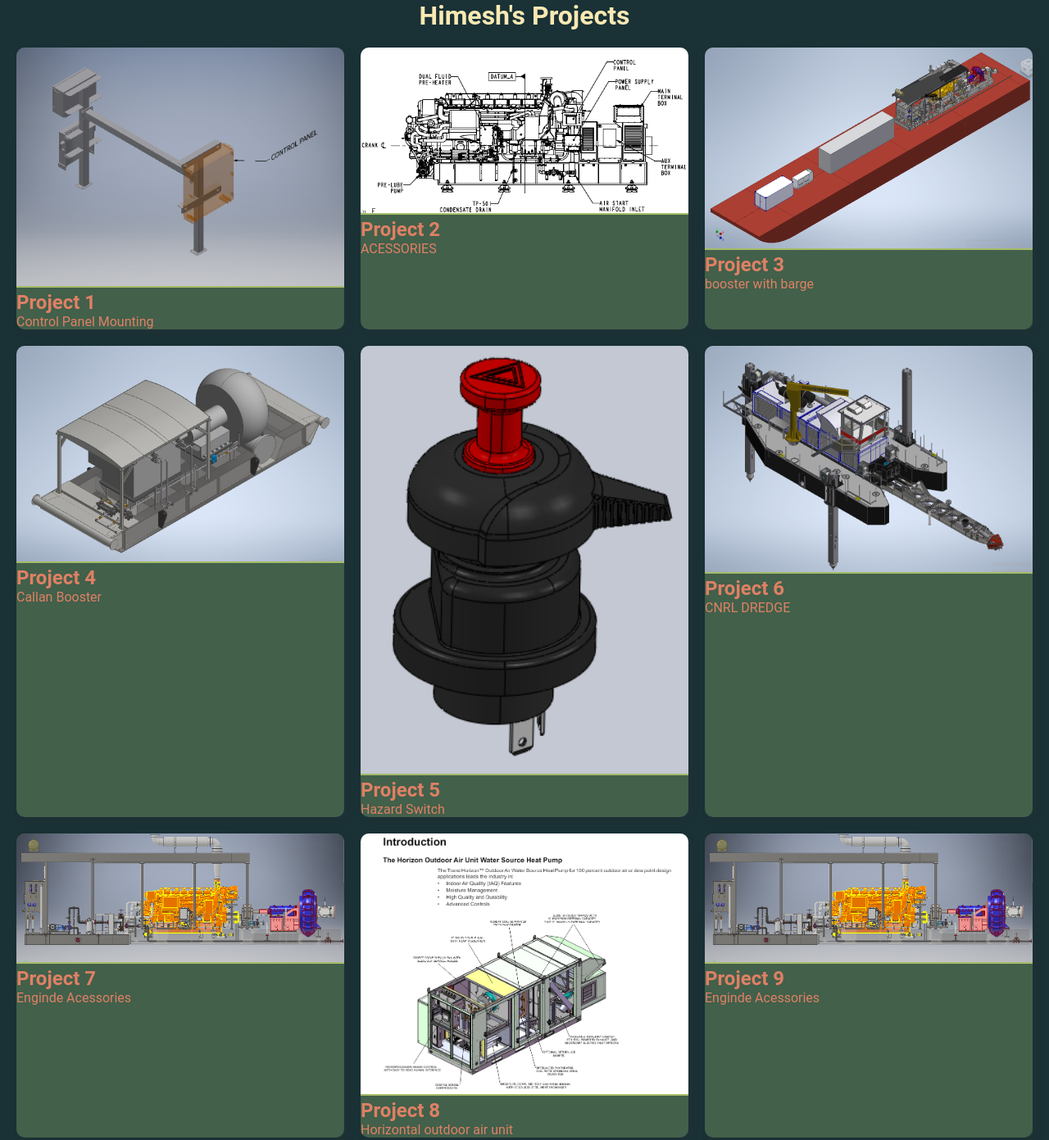
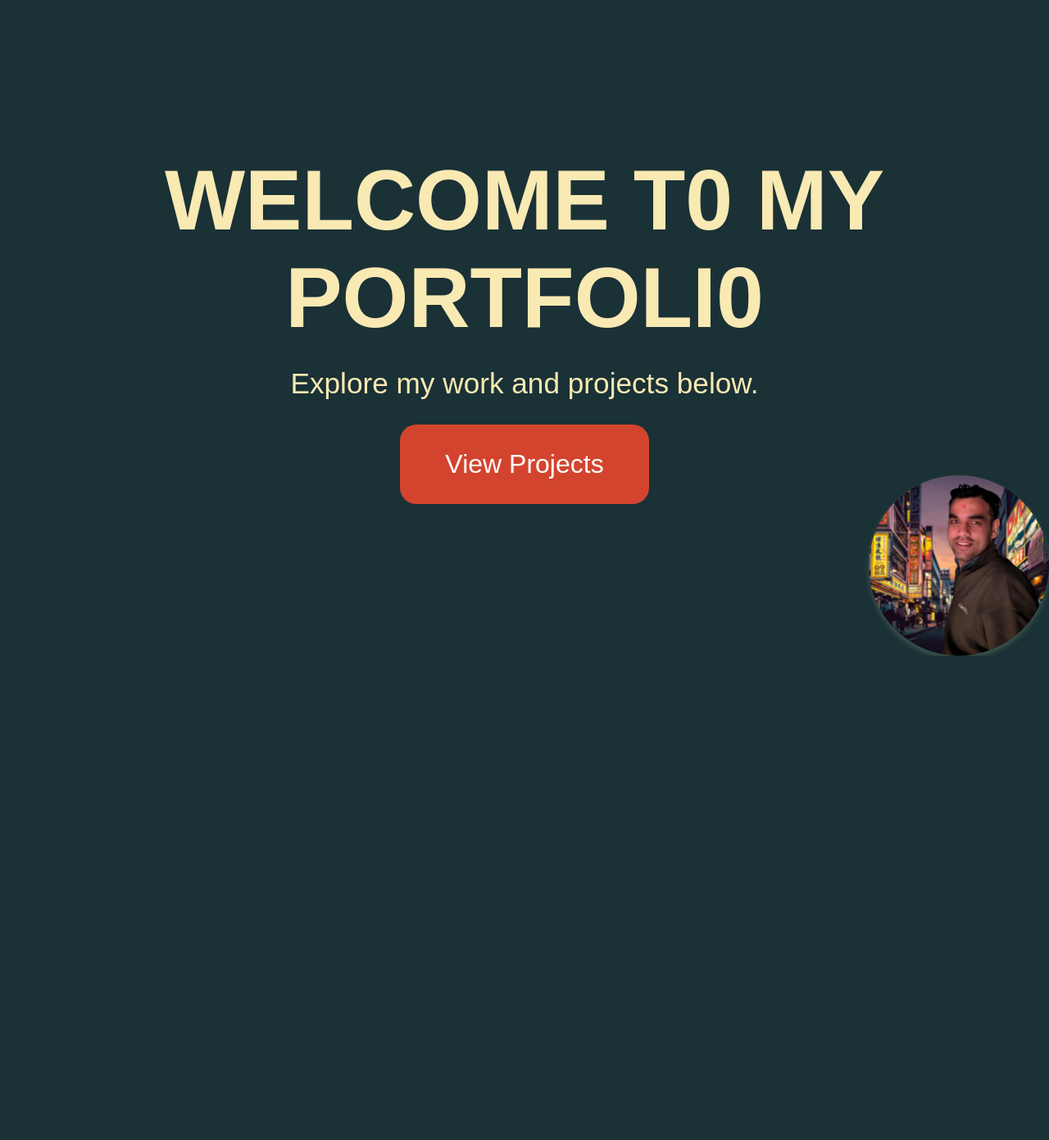
Before and after one commit to devp09/Himesh-Patel-Protfolio, a plain HTML site: page index.html in a window 1280 px wide. Shown: the top 1391 px of the page at 82% size. After the commit the page ends 800 px from the top, so only its background shows below. Drawn offline with Linux system fonts and the light colour scheme.

Commit message:
Update index.html

```diff
--- a/index.html
+++ b/index.html
@@ -3,91 +3,17 @@
 <head>
     <meta charset="UTF-8">
     <meta name="viewport" content="width=device-width, initial-scale=1.0">
-    <title>Projects</title>
-    <link rel="stylesheet" href="projects.css">
+    <title>Himesh Patel Portfolio</title>
+    <link rel="stylesheet" href="style.css">
 </head>
 <body>
-    <h1 class="HP">Himesh's Projects</h1>
-    <div class="project-grid">
-        <div class="project-card">
-          <a href="projects.html">
-            <img src="CONTROL PANEL MOUNTING.PNG" alt="Control Panel Mounting">
-            <h2>Project 1</h2>
-            <p>Control Panel Mounting</p>
-          </a>
+    <div class="landing-page">
+        <div class="content">
+            <h1>WELCOME T0 MY PORTFOLI0</h1>
+            <p>Explore my work and projects below.</p>
+            <a href="projects.html" class="btn" target="_blank">View Projects</a>
         </div>
-
-        <div class="project-card">
-          <a href="projects.html">
-            <img src="ACESSORIES.PNG" alt="ACESSORIES">
-            <h2>Project 2</h2>
-            <p>ACESSORIES</p>
-          </a>
-        </div>
-
-        <div class="project-card">
-          <a href="projects.html">
-            <img src="booster with barge.PNG" alt="booster with barge">
-            <h2>Project 3</h2>
-            <p>booster with barge</p>
-          </a>
-        </div>
-
-        <div class="project-card">
-          <a href="projects.html">
-            <img src="Callan Booster.PNG" alt="Callan Booster">
-            <h2>Project 4</h2>
-            <p>Callan Booster</p>
-          </a>
-        </div>
-
-        <div class="project-card">
-          <a href="projects.html">
-            <img src="Hazard Switch.png" alt="Hazard Switch">
-            <h2>Project 5</h2>
-            <p>Hazard Switch</p>
-          </a>
-        </div>
-
-        <div class="project-card">
-          <a href="projects.html">
-            <img src="CNRL DREDGE.PNG" alt="CNRL DREDGE">
-            <h2>Project 6</h2>
-            <p>CNRL DREDGE</p>
-          </a>
-        </div>
-
-        <div class="project-card">
-          <a href="projects.html">
-            <img src="ENGINDE ACESSORIES.PNG" alt="Enginde Acessories">
-            <h2>Project 7</h2>
-            <p>Enginde Acessories</p>
-          </a>
-        </div>
-
-        <div class="project-card">
-          <a href="projects.html">
-            <img src="horizontal outdoor air unit.png" alt="horizontal outdoor air unit">
-            <h2>Project 8</h2>
-            <p>Horizontal outdoor air unit</p>
-          </a>
-        </div>
-
-        <div class="project-card">
-          <a href="projects.html">
-            <img src="ENGINDE ACESSORIES.PNG" alt="Enginde Acessories">
-            <h2>Project 9</h2>
-            <p>Enginde Acessories</p>
-          </a>
-        </div>
-
-        <div class="project-card">
-          <a href="projects.html">
-            <img src="ignition switch.jpeg" alt="Ignition Switch">
-            <h2>Project 10</h2>
-            <p>Ignition Switch</p>
-          </a>
-        </div>
+        <img src="1710887200699-removebg-preview (1).png" alt="Person Image" class="person-image">
     </div>
 </body>
 </html>
```
